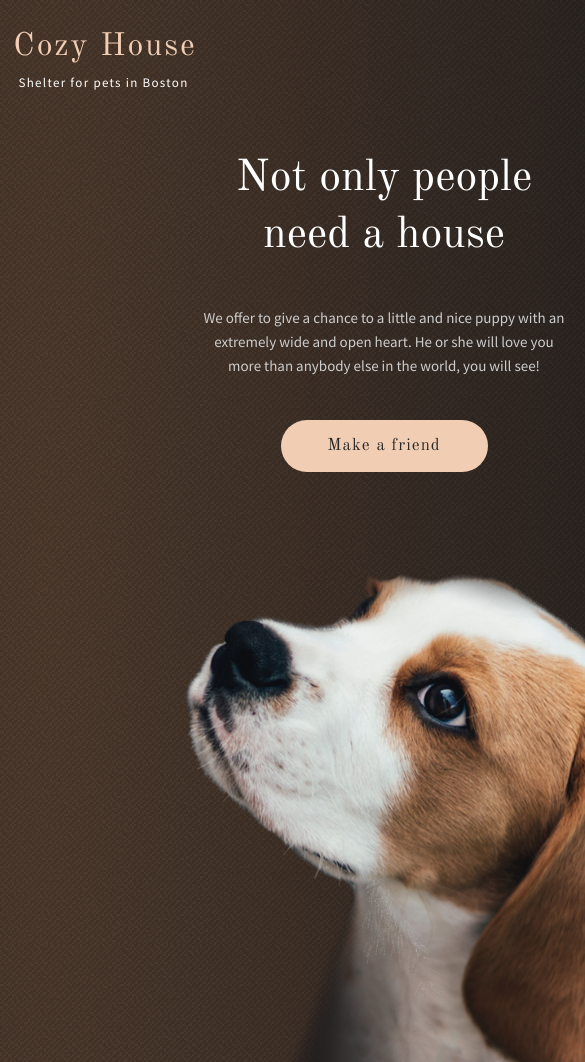
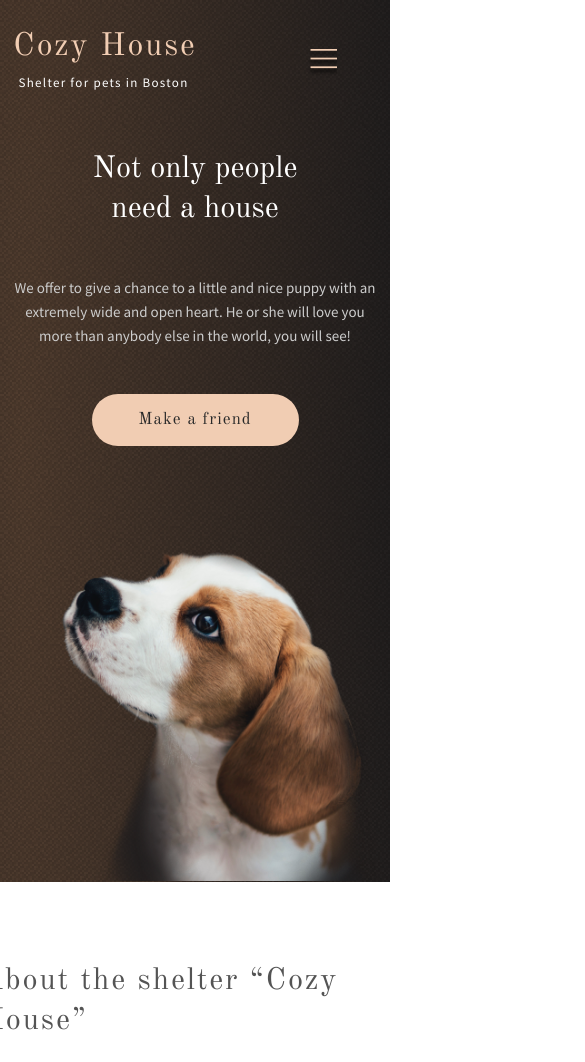
Before and after one commit to ExIxIxS/shelter, a plain HTML site: page pages/main/index.html in a window 390 px wide. Shown: the top 1062 px of the page, 585 px wide, since content can reach past the window. Drawn offline with Linux system fonts and the light colour scheme.

Commit message:
refactor: style format

```diff
--- a/pages/main/style.css
+++ b/pages/main/style.css
@@ -238,7 +238,7 @@ nav a:active {
 
 #not-only {
     width: 460px;
-    height: 322px;
+    min-height: 322px;
     margin-top: 163px;
 }
 
@@ -859,6 +859,10 @@ footer .container_centered {
         margin: 0 auto;
     }
 
+    h3 {
+        font-size: calc(25vw*100/320);
+    }
+
     nav {
         display: none;
     }
@@ -868,7 +872,7 @@ footer .container_centered {
     }
 
     section, footer {
-        min-width: 768px;
+        min-width: 320px;
     }
 
     header {
@@ -879,12 +883,12 @@ footer .container_centered {
     }
 
     #start-screen {
-        height: 1165px;
+        height: auto;
     }
 
     #start-screen-content {
         width: 100%;
-        height: 1015px;
+        height: auto;
         margin: 0;
         display: flex;
         justify-content: space-between;
@@ -894,25 +898,29 @@ footer .container_centered {
 
     #not-only {
         width: calc(300vw*100/320);
+        max-width: 365px;
         min-height: 296px;
         margin: 0;
         display: flex;
         flex-direction: column;
         justify-content: space-between;
+        align-items: center;
     }
 
     #not-only h2 {
+        width: calc(207vw*100/320);
+        height:auto;
+        text-align: center;
+        font-size: calc(25vw*100/320);
+    }
+
+    #not-only p {
+        margin: 42px auto;
         width: 100%;
         height:auto;
         text-align: center;
     }
 
-    #not-only p {
-        margin: 0 auto;
-        width: 100%;
-        height:auto;
-        text-align: center;
-    }
 
     #button-make-friend {
         align-self: center;
@@ -920,14 +928,14 @@ footer .container_centered {
     }
 
     #start-screen-content .graphic {
-        width: 569px;
-        height: 593px;
-        margin-right: 4vw;
+        width: calc(260vw*100/320);
+        height: calc(271.77vw*100/320);
+        margin: 105px calc(10vw*100/320) 0 0;
         align-self: flex-end;
     }
 
     #about-screen {
-        min-height: 1048px;
+        min-height: 974px;
     }
 
     #about-content {
@@ -942,6 +950,12 @@ footer .container_centered {
 
     #about-content-text {
         margin: 0;
+    }
+
+    #about-content-text h3 {
+        width: auto;
+        height: auto;
+        color: #545454;
     }
 
     #about-content .graphic {
```
